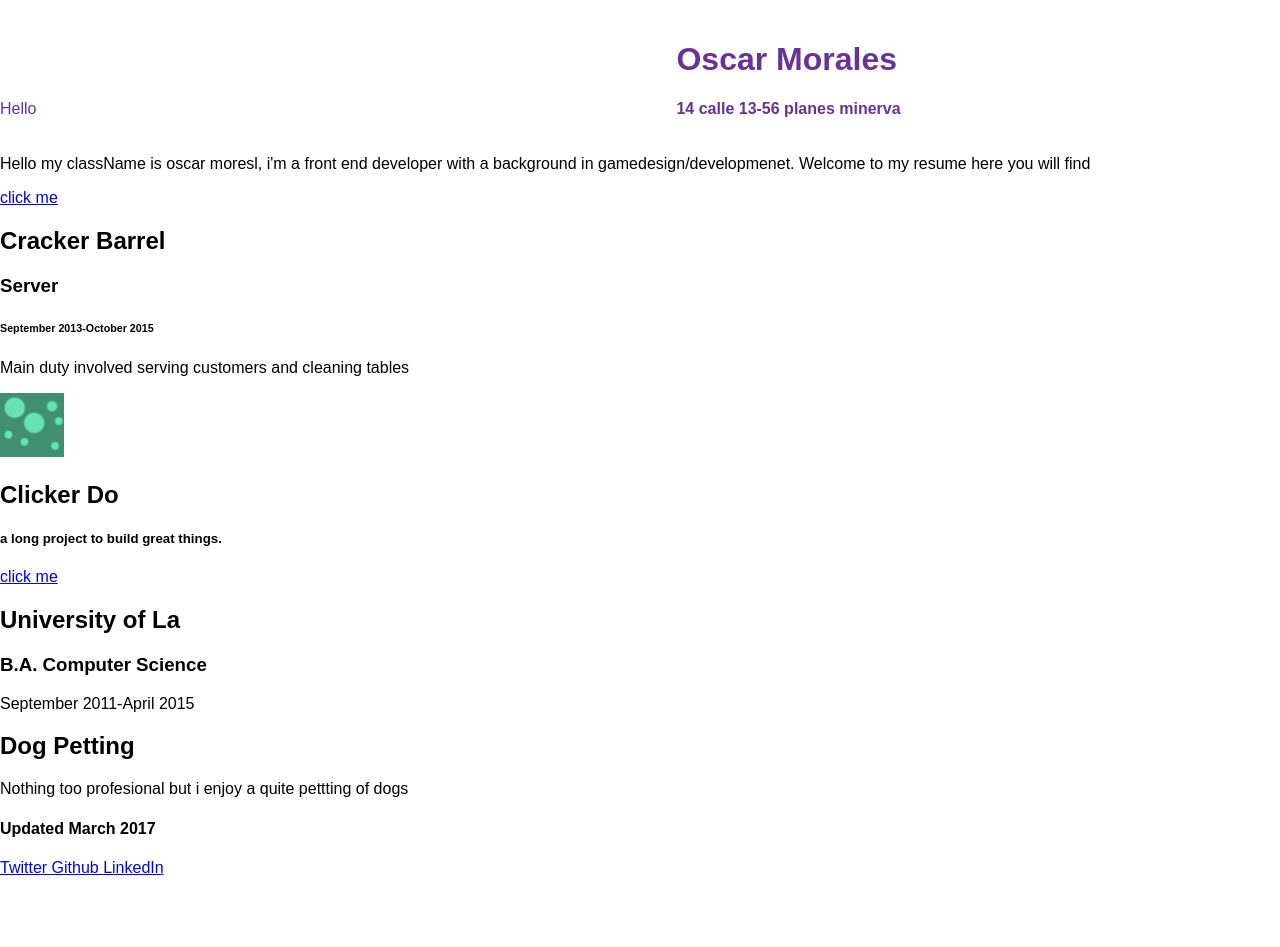
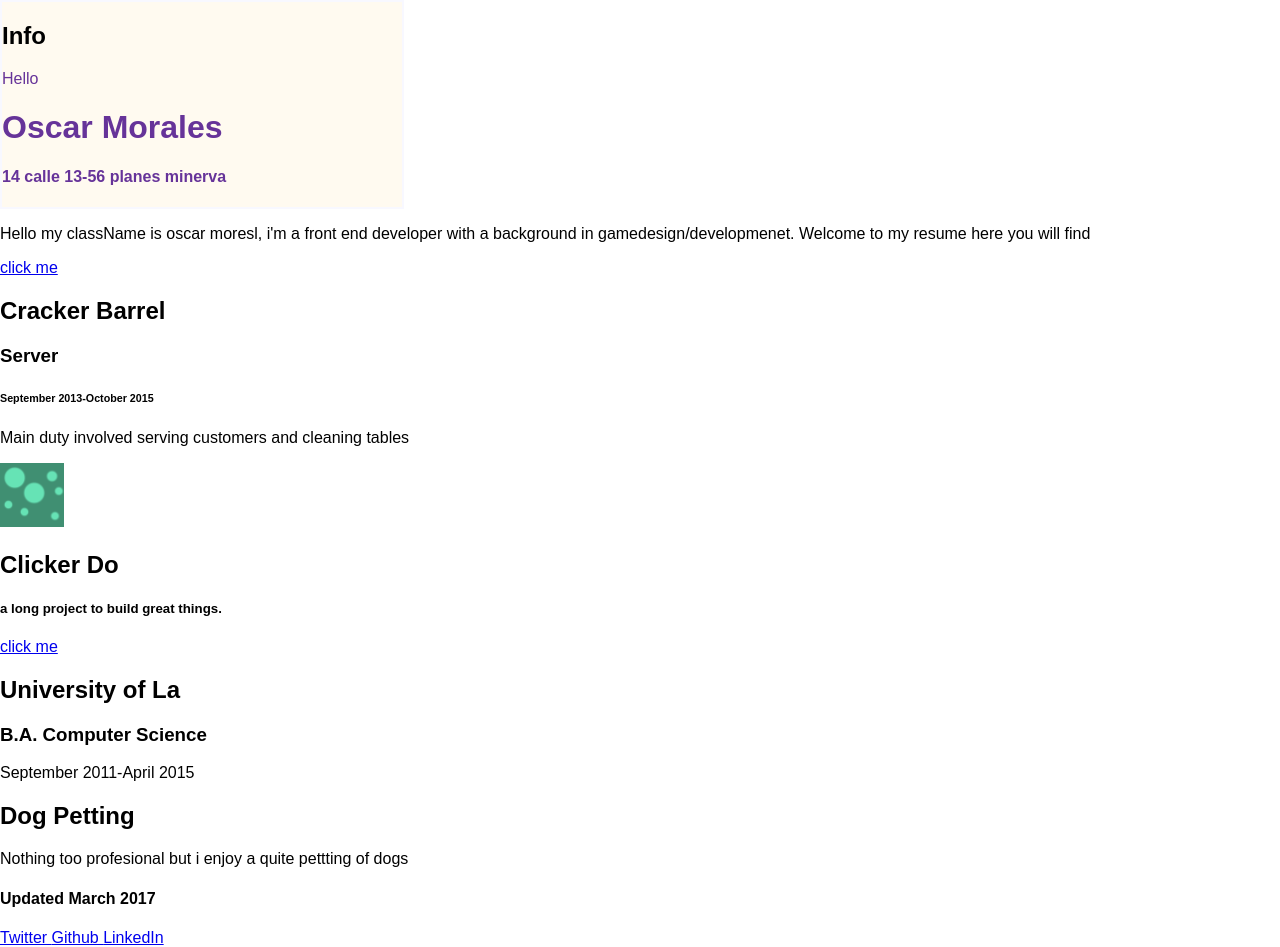
Before and after one commit to Vidsneezes/InteractiveResume, a React (Create React App) app: page / in a window 1280 px wide. Before the commit the page ends 877 px from the top, so only its background shows below. Built offline with nearby package versions, Linux system fonts and the light colour scheme.

Commit message:
import page css to page js , modified style

```diff
--- a/src/App.js
+++ b/src/App.js
@@ -14,7 +14,7 @@ class App extends Component {
   render() {
     return (
       <div className="App">
-        <Page>
+        <Page title="Info">
           <Info />
         </Page>
         <PersonalInfo />
--- a/src/components/page/Page.css
+++ b/src/components/page/Page.css
@@ -1,3 +1,5 @@
 .page {
     background: floralwhite;
+    width: 400px;
+    border: 2px solid ghostwhite;
 }
--- a/src/components/page/Page.jsx
+++ b/src/components/page/Page.jsx
@@ -1,4 +1,5 @@
 import React, { Component } from 'react';
+import './Page.css';
 
 class Page extends Component {
   render() {
```
